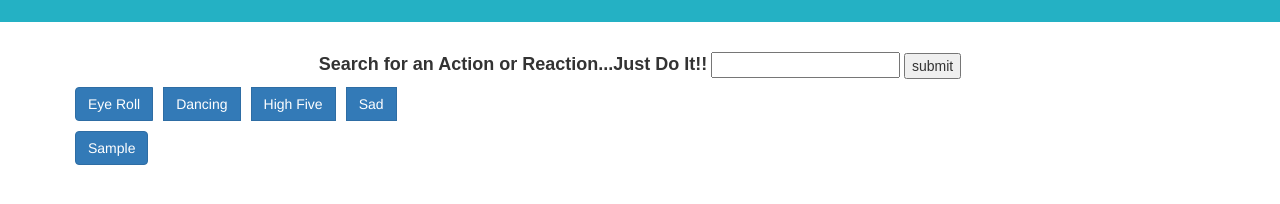
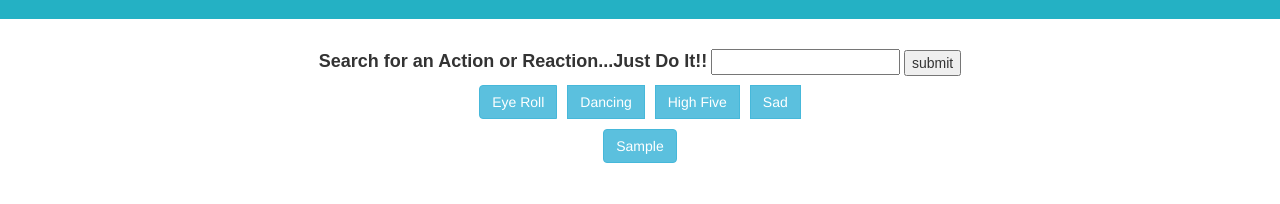
Before and after one commit to bhaines3/giphyAPI, a plain HTML site: page index.html in a window 1280 px wide. Both pictures are taken after typing "Sample" into the empty fields and a click on the input "submit". Shown: the part 172-376 px from the top of the page. Drawn offline with nearby package versions, Linux system fonts and the light colour scheme; a web font is replaced by a local one.

Commit message:
updated styling

```diff
--- a/css/style.css
+++ b/css/style.css
@@ -4,23 +4,23 @@
 	text-align: center;
 	padding-top: 10px;
 	padding-bottom: 15px;
-	font-family: "Carrois Gothic SC", sans-serif;
+    font-family: "Carrois Gothic SC", sans-serif;
+    max-height: 191px;
 }
 
 #topImageL {
     width: 11%;
-    height: 11%;
+    max-height: 171px;;
 	float: left;
 	margin-left: 60px;
 }
 
 #topImageR {
     width: 11%;
-    height: 11%;
+    max-height: 171px;
 	float: right;
 	margin-right: 60px;
 }
-
 
 label {
 	font-size: 18px;
@@ -46,3 +46,8 @@ label {
 	padding: 2px;
 	width: 80%;
 }
+
+.gifButtons:hover, .gifButtons:active {
+    color: rgb(225, 231, 231);
+    font-size: 110%;
+}
--- a/index.html
+++ b/index.html
@@ -26,13 +26,13 @@
   <input id="addGif" type="submit" value="submit">
 </form>
 
-<div class="row">
+<div class="row text-center">
   <div class="container">
-    <div class="btn-group inline pull-left">
-      <button class="btn btn-primary" id="action" data-search="Eye Roll">Eye Roll</button>
-      <button class="btn btn-primary" id="action" data-search="Dancing">Dancing</button>
-      <button class="btn btn-primary" id="action" data-search="High Five">High Five</button>
-      <button class="btn btn-primary" id="action" data-search="Sad">Sad</button>
+    <div class="btn-group gifButtons inline text-center">
+      <button class="btn btn-info" id="action" data-search="Eye Roll">Eye Roll</button>
+      <button class="btn btn-info" id="action" data-search="Dancing">Dancing</button>
+      <button class="btn btn-info" id="action" data-search="High Five">High Five</button>
+      <button class="btn btn-info" id="action" data-search="Sad">Sad</button>
 
       <div id="myButtons"></div>
     </div> <!--end of button group -->
@@ -48,7 +48,6 @@
 
 
 <script type="text/javascript" src="javascript/app.js"></script>
-<script src="https://ajax.googleapis.com/ajax/libs/jquery/3.1.1/jquery.min.js"></script>
 
 </body>
 </html>
--- a/javascript/app.js
+++ b/javascript/app.js
@@ -56,7 +56,7 @@ $(document).ready(function() {
         function displayButtons() {
         $("#myButtons").empty();
         for (var i = 0; i < topics.length; i++) {
-          var a = $('<button class="btn btn-primary">');
+          var a = $('<button class="btn btn-info">');
           a.attr("id", "action");
           a.attr("data-search", topics[i]);
           a.text(topics[i]);
```
